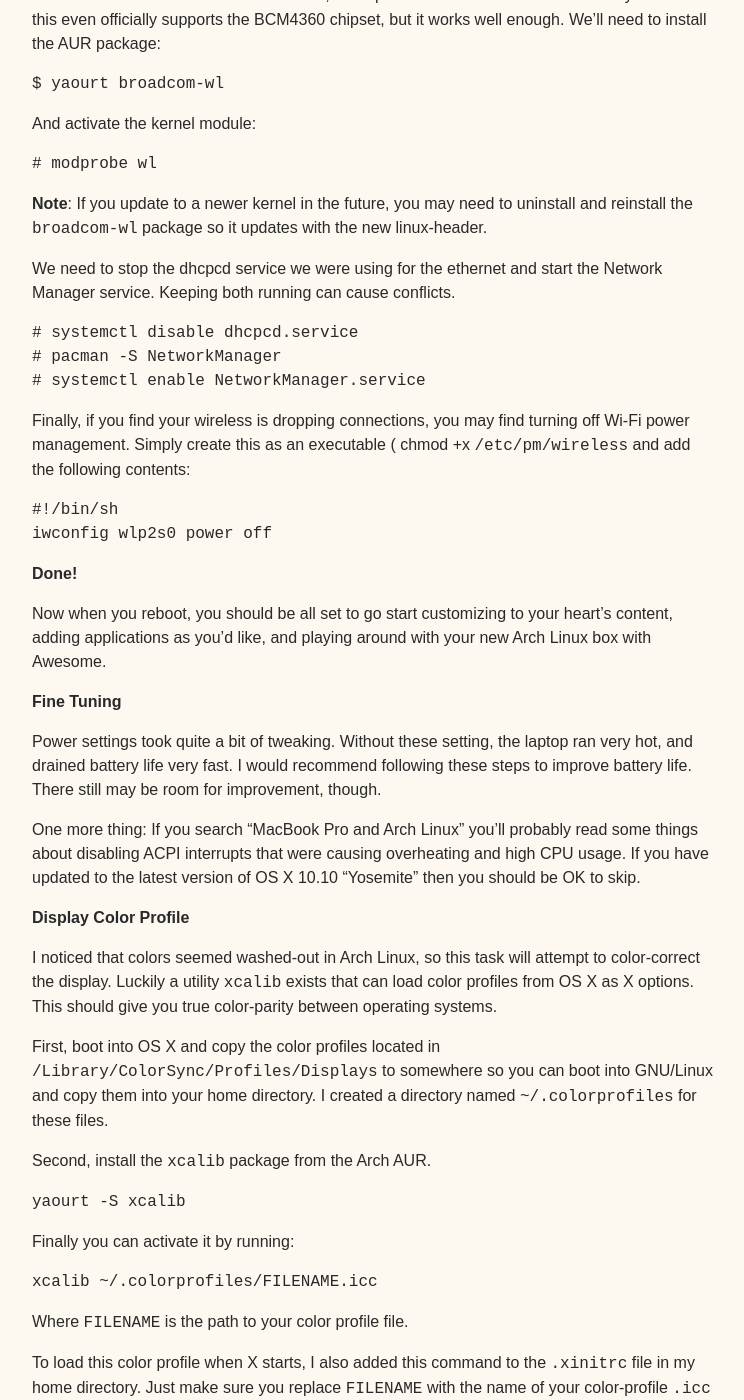
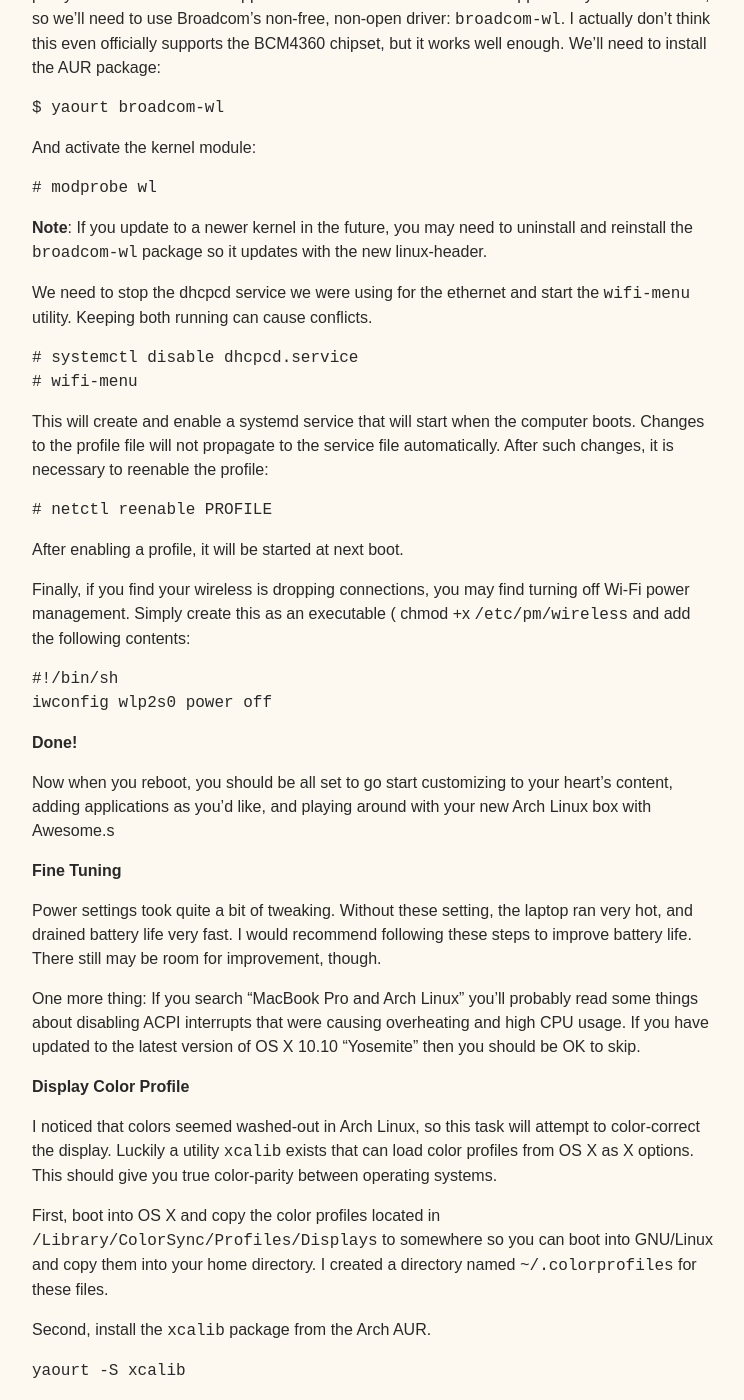
Before and after one commit to visual-assault/visual-assault.github.io, a Jekyll site: the page built from _posts/2016-03-07-install-encrypted-arch-linux-on-apple-macbook-pro.md, in a window 1280 px wide and 1400 px high, scrolled down 21655 px. Shown: the whole window, without its empty margins (380-1124 px from the left). Built offline with Jekyll 4.4.1, drawn with Linux system fonts in a browser that asks for light colours; some of the changed text lies outside the part shown.

Commit message:
Got rid of NetworkManager

```diff
--- a/_posts/2016-03-07-install-encrypted-arch-linux-on-apple-macbook-pro.md
+++ b/_posts/2016-03-07-install-encrypted-arch-linux-on-apple-macbook-pro.md
@@ -1146,11 +1147,19 @@
 linux-header.
 
 We need to stop the dhcpcd service we were using for the ethernet and start
-the Network Manager service. Keeping both running can cause conflicts.
+the `wifi-menu` utility. Keeping both running can cause conflicts.
 
     # systemctl disable dhcpcd.service
-    # pacman -S NetworkManager
-    # systemctl enable NetworkManager.service
+    # wifi-menu
+
+This will create and enable a systemd service that will start when the
+computer boots. Changes to the profile file will not propagate to the service
+file automatically. After such changes, it is necessary to reenable the
+profile:
+
+    # netctl reenable PROFILE
+
+After enabling a profile, it will be started at next boot.
 
 Finally, if you find your wireless is dropping connections, you may find
 turning off Wi-Fi power management. Simply create this as an executable (
@@ -1164,7 +1173,7 @@
 
 Now when you reboot, you should be all set to go start customizing to your
 heart’s content, adding applications as you’d like, and playing around with
-your new Arch Linux box with Awesome.
+your new Arch Linux box with Awesome.s
 
 ## Fine Tuning
 
```
Also changed, not shown: other parts of _posts/2016-03-07-install-encrypted-arch-linux-on-apple-macbook-pro.md (+2 -1 lines).
